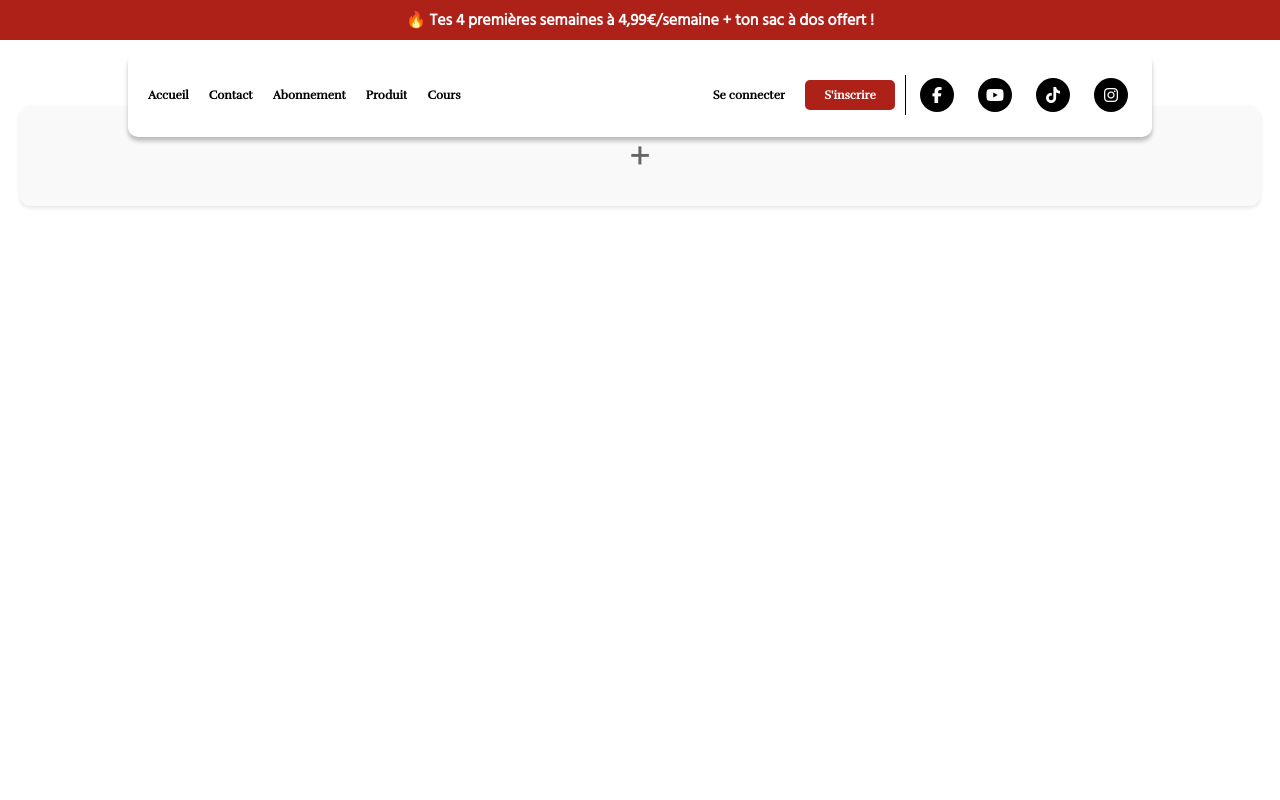
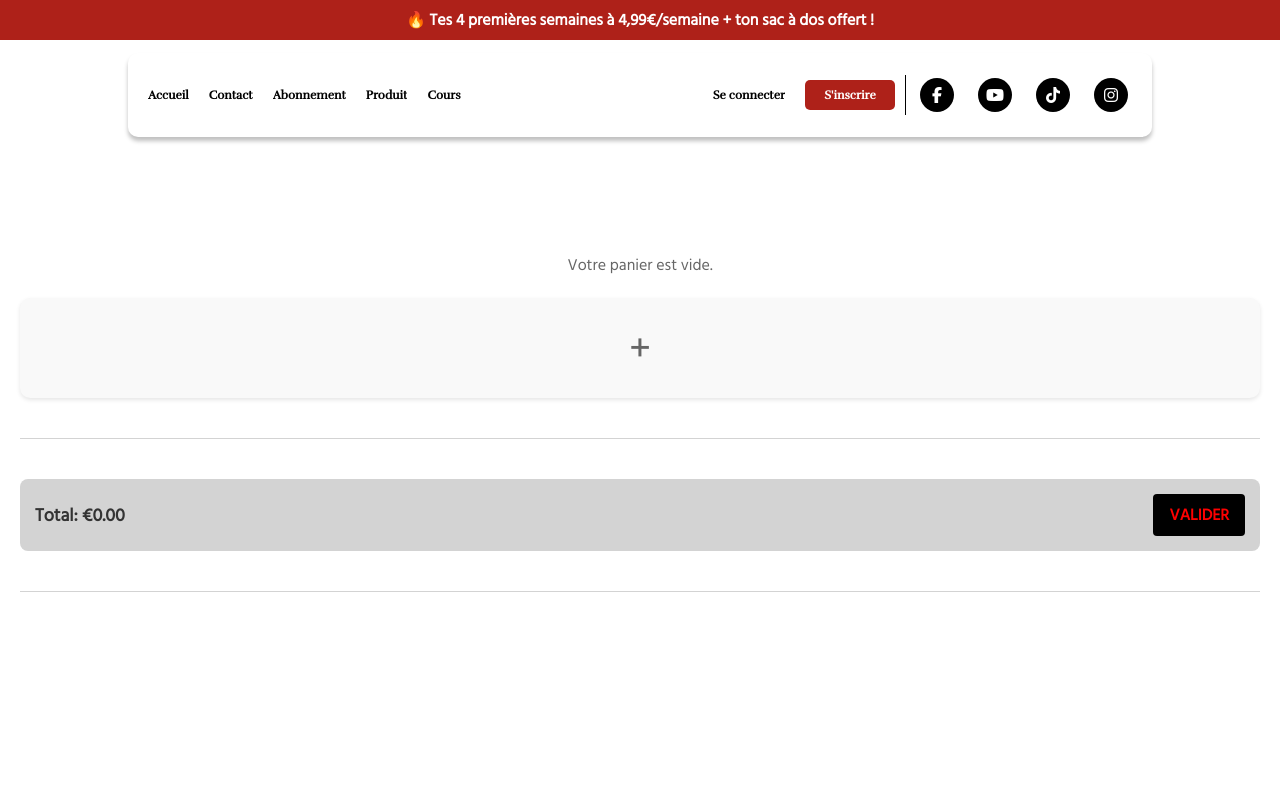
Before and after one commit to MelvinAssi/FitnessDev, a React (Vite) app in the folder my-app-react/: page /panier in a window 1280 px wide. Shown: the top 800 px of the page. Built offline with nearby package versions, Linux system fonts and the light colour scheme; a web font is replaced by a local one.

Commit message:
update the page Panier & added Paiement folder/file

```diff
--- a/my-app-react/src/pages/Panier/Panier.jsx
+++ b/my-app-react/src/pages/Panier/Panier.jsx
@@ -11,6 +11,7 @@ const PanierContainer = styled.div`
   display: flex;
   flex-direction: column;
   gap: 20px;
+  margin-top: 15%;
 `;
 
 const CartItem = styled.div`
@@ -51,12 +52,19 @@ const ItemDescription = styled.p`
   line-height: 1.4;
 `;
 
+const ItemPrice = styled.p`
+  font-size: 16px;
+  font-weight: 600;
+  color: #333;
+  margin: 0;
+`;
+
 const DecorativeBar = styled.div`
   width: 50px;
   height: 8px;
   background-color: #d3d3d3;
   border-radius: 4px;
-  margin-top: 5px;
+  margin: 5px 0;
 `;
 
 const QuantityContainer = styled.div`
@@ -103,6 +111,43 @@ const AddIcon = styled.div`
   color: #666;
 `;
 
+const SummarySection = styled.div`
+  display: flex;
+  justify-content: space-between;
+  align-items: center;
+  padding: 15px;
+  background-color: #d3d3d3;
+  border-radius: 8px;
+`;
+
+const ThinLine = styled.hr`
+  border: none;
+  border-top: 1px solid #d3d3d3;
+  margin: 20px 0;
+`;
+
+const TotalText = styled.p`
+  font-size: 18px;
+  font-weight: 600;
+  color: #333;
+  margin: 0;
+`;
+
+const ValiderButton = styled.button`
+  background-color: #000000;
+  border: none;
+  border-radius: 4px;
+  padding: 8px 16px;
+  cursor: pointer;
+`;
+
+const ValiderText = styled.span`
+  color: #ff0000;
+  font-size: 16px;
+  font-weight: 600;
+  text-transform: uppercase;
+`;
+
 const Panier = () => {
   const { cartItems, addToCart } = useContext(CartContext) || { cartItems: [], addToCart: () => {} };
   const navigate = useNavigate();
@@ -113,18 +158,33 @@ const Panier = () => {
   }, [cartItems]);
 
   const handleQuantityChange = (itemId, newQuantity) => {
-    if (newQuantity < 1) return; // Prevent quantity from going below 1
-
-    // Update the cart item quantity
-    const updatedItems = cartItems.map((item) =>
-      item.id === itemId ? { ...item, quantity: newQuantity } : item
-    );
-    addToCart(updatedItems);
+    if (newQuantity < 1) {
+      // Remove the item from the cart if quantity is less than 1
+      const updatedItems = cartItems.filter((item) => item.id !== itemId);
+      addToCart(updatedItems);
+    } else {
+      // Update the cart item quantity
+      const updatedItems = cartItems.map((item) =>
+        item.id === itemId ? { ...item, quantity: newQuantity } : item
+      );
+      addToCart(updatedItems);
+    }
   };
 
   const handleAddMoreItems = () => {
-    navigate('/'); // Redirect to Produit page
+    console.log('Navigating to Produit page');
+    navigate('/produit', { replace: false }); // Correct navigation to /produit
   };
+
+  const handleValidate = () => {
+    console.log('Valider button clicked');
+    // Add validation logic here (e.g., navigate to checkout, save cart, etc.)
+  };
+
+  // Calculate total sum
+  const totalSum = cartItems.reduce((total, item) => {
+    return total + (item.price * (item.quantity || 1));
+  }, 0);
 
   // Ensure cartItems is an array
   if (!Array.isArray(cartItems)) {
@@ -141,6 +201,7 @@ const Panier = () => {
     );
   }
 
+  console.log('Rendering Panier page'); // Debugging
   return (
     <PanierContainer>
       {cartItems.length === 0 ? (
@@ -170,6 +231,7 @@ const Panier = () => {
                     "Nos manchons de compression en néoprène peuvent aider à réduire les tensions, les douleurs et l'inconfort au niveau du genou sans limiter l'amplitude de vos mouvements."}
                 </ItemDescription>
                 <DecorativeBar />
+                <ItemPrice>€{(item.price * (item.quantity || 1)).toFixed(2)}</ItemPrice>
               </ItemDetails>
               <QuantityContainer>
                 <QuantityButton
@@ -191,6 +253,14 @@ const Panier = () => {
       <EmptyBlock onClick={handleAddMoreItems}>
         <AddIcon>+</AddIcon>
       </EmptyBlock>
+      <ThinLine />
+      <SummarySection>
+        <TotalText>Total: €{totalSum.toFixed(2)}</TotalText>
+        <ValiderButton onClick={handleValidate}>
+          <ValiderText>VALIDER</ValiderText>
+        </ValiderButton>
+      </SummarySection>
+      <ThinLine />
     </PanierContainer>
   );
 };
```
Also changed, not shown: my-app-react/src/pages/Paiement/Paiement.jsx (added).
